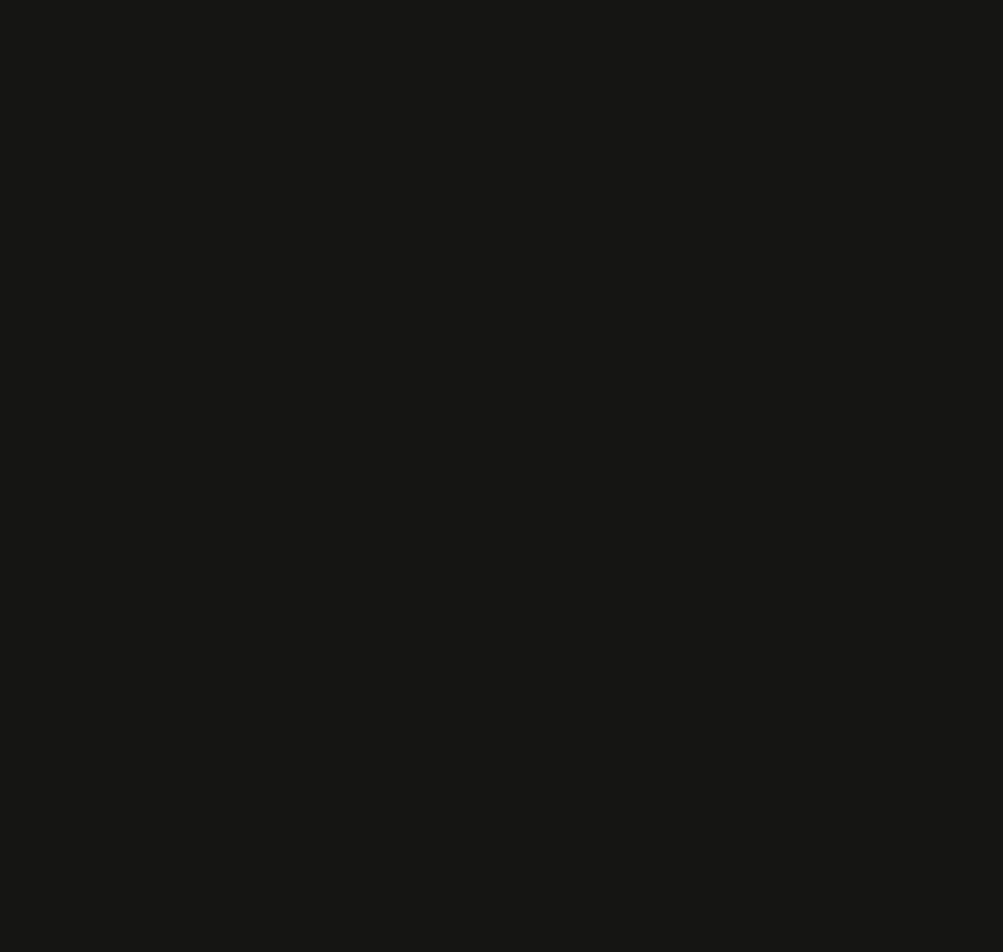
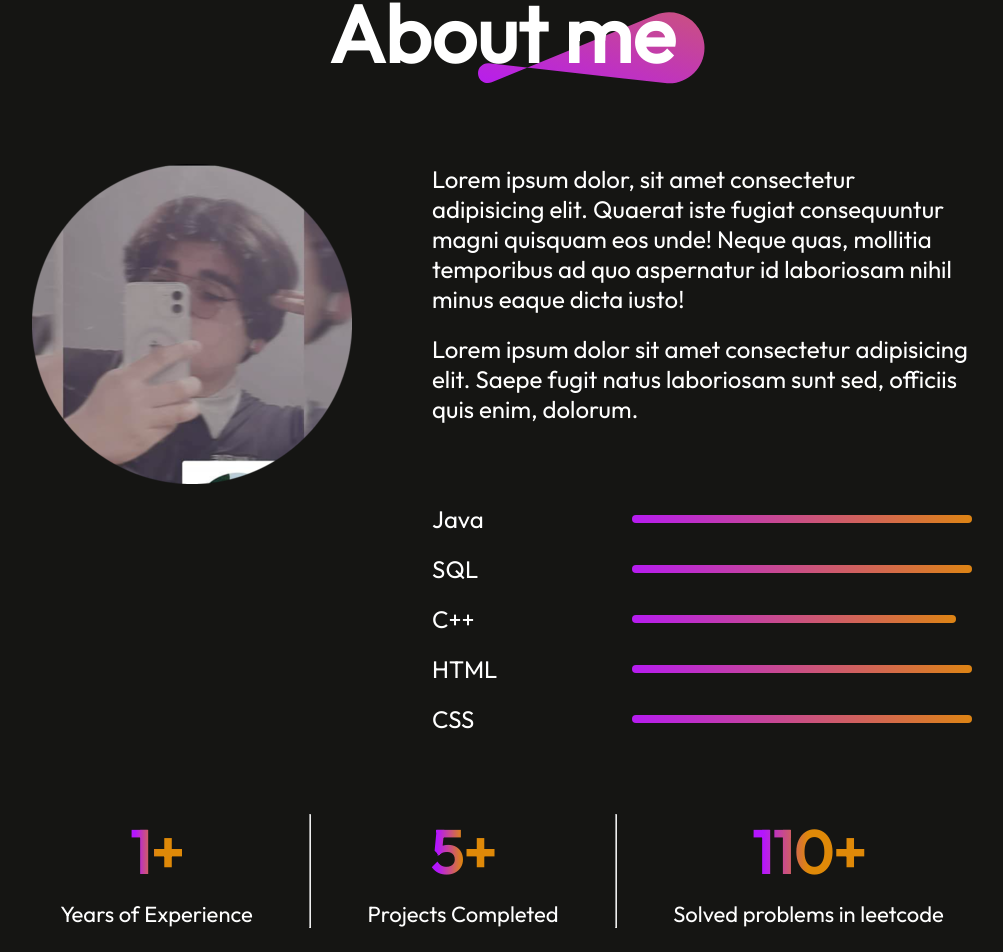
Before and after one commit to Al3x3x/Portfolio-web, a React (Vite) app: page / in a window 1280 px wide. Shown: the part 985-1937 px from the top of the page, without its empty margins (138-1141 px from the left). Before the commit the page ends 888 px from the top, so only its background shows below. Built offline with nearby package versions, Linux system fonts and the light colour scheme.

Commit message:
About me component end

```diff
--- a/src/App.jsx
+++ b/src/App.jsx
@@ -1,14 +1,14 @@
 import React from 'react'
 import Navbar from './components/Navbar/Navbar'
 import Hero from './components/Hero/Hero'
+import About from './components/About/About'
 
 const App = () => {
   return (
     <div>
-
    <Navbar/>
    <Hero/>
-
+   <About/>
     </div>
   )
 }
--- /dev/null
+++ b/src/components/About/About.css
@@ -0,0 +1,109 @@
+.about{
+    display: flex;
+    flex-direction: column;
+    align-items: center;
+    justify-content: center;
+    gap: 80px;
+    margin: 80px 170px;
+}
+
+.about-title{
+position: relative;
+}
+
+.about-title h1{
+    padding: 0px 30px;
+    font-size: 80px;
+    font-weight: 600;
+}
+
+.about-title img{
+    position: absolute;
+    bottom: 0;
+    right: 0;
+    z-index: -1;
+}
+.about-sections{
+    display: flex;
+    gap: 80px;
+}
+
+.about-rigth{
+    display: flex;
+    flex-direction: column;
+    gap: 80px;
+}
+
+.about-para{
+    display: flex;
+    flex-direction: column;
+    gap: 20px;
+    font-size: 24px;
+    font-weight: 500;
+}
+
+.about-skills{
+    display: flex;
+    flex-direction: column;
+    gap: 20px;
+}
+
+.about-skill{
+    display: flex;
+    gap: 50px;
+    align-items: center;
+    transition: 0.3s;
+}
+
+.about-skill p{
+    min-width: 150px;
+    font-size: 24px;
+    font-weight: 500;
+}
+
+.about-skill hr{
+   outline: none;
+   border: none;
+   width: 50%;
+   height: 8px;
+   border-radius: 50px;
+   background: linear-gradient(264deg,#DF8908 -5.09%,#B415FF 106.28%);
+}
+
+.about-achievements{
+    display: flex;
+    width: 100%;
+    justify-content: space-around;
+    margin-bottom: 80px;
+}
+
+.about-achievement{
+    display: flex;
+    flex-direction: column;
+    align-items: center;
+    gap: 10px;
+    transition: 0.5s;
+}
+
+.about-achievement h1{
+   font-size: 60px;
+   font-weight: 700;
+   background: linear-gradient(270deg,#DF8908 50.41%,#B415FF 90.25%);
+   background-clip: text;
+   -webkit-background-clip: text;
+   -webkit-text-fill-color: transparent;
+}
+
+.about-achievement p{
+   font-size: 22px;
+   font-weight: 500;
+}
+.about-achievement:hover{
+    transform: scale(1.12);
+    transition: 0.5s;
+ }
+
+.about-skill:hover{
+    transform: scale(1.05);
+    transition: 0.3s;
+}
--- /dev/null
+++ b/src/components/About/About.jsx
@@ -0,0 +1,69 @@
+import React from "react";
+import "./About.css";
+import theme_pattern from "../../assets/theme_pattern.svg";
+import profile_img from "../../assets/profile_img.png";
+
+const About = () => {
+  return (
+    <div className="about">
+      <div className="about-title">
+        <h1>About me</h1>
+        <img src={theme_pattern} alt="" />
+      </div>
+      <div className="about-sections">
+        <div className="about-left">
+          <img src={profile_img} alt="" />
+        </div>
+        <div className="about-rigth">
+          <div className="about-para">
+            <p>
+              Lorem ipsum dolor, sit amet consectetur adipisicing elit. Quaerat
+              iste fugiat consequuntur magni quisquam eos unde! Neque quas,
+              mollitia temporibus ad quo aspernatur id laboriosam nihil minus
+              eaque dicta iusto!
+            </p>
+            <p>
+              Lorem ipsum dolor sit amet consectetur adipisicing elit. Saepe
+              fugit natus laboriosam sunt sed, officiis quis enim, dolorum.
+            </p>
+          </div>
+          <div className="about-skills">
+            <div className="about-skill">
+              <p>Java</p> <hr style={{ width: "90%" }} />
+            </div>
+            <div className="about-skill">
+              <p>SQL</p> <hr style={{ width: "80%" }} />
+            </div>
+            <div className="about-skill">
+              <p>C++</p> <hr style={{ width: "60%" }} />
+            </div>
+            <div className="about-skill">
+              <p>HTML</p> <hr style={{ width: "85%" }} />
+            </div>
+            <div className="about-skill">
+              <p>CSS</p> <hr style={{ width: "80%" }} />
+            </div>
+          </div>
+        </div>
+      </div>
+      <div className="about-achievements">
+        <div className="about-achievement">
+          <h1>1+</h1>
+          <p>Years of Experience</p>
+        </div>
+        <hr />
+        <div className="about-achievement">
+          <h1>5+</h1>
+          <p>Projects Completed</p>
+        </div>
+        <hr />
+        <div className="about-achievement">
+          <h1>110+</h1>
+          <p>Solved problems in leetcode</p>
+        </div>
+      </div>
+    </div>
+  );
+};
+
+export default About;
```
